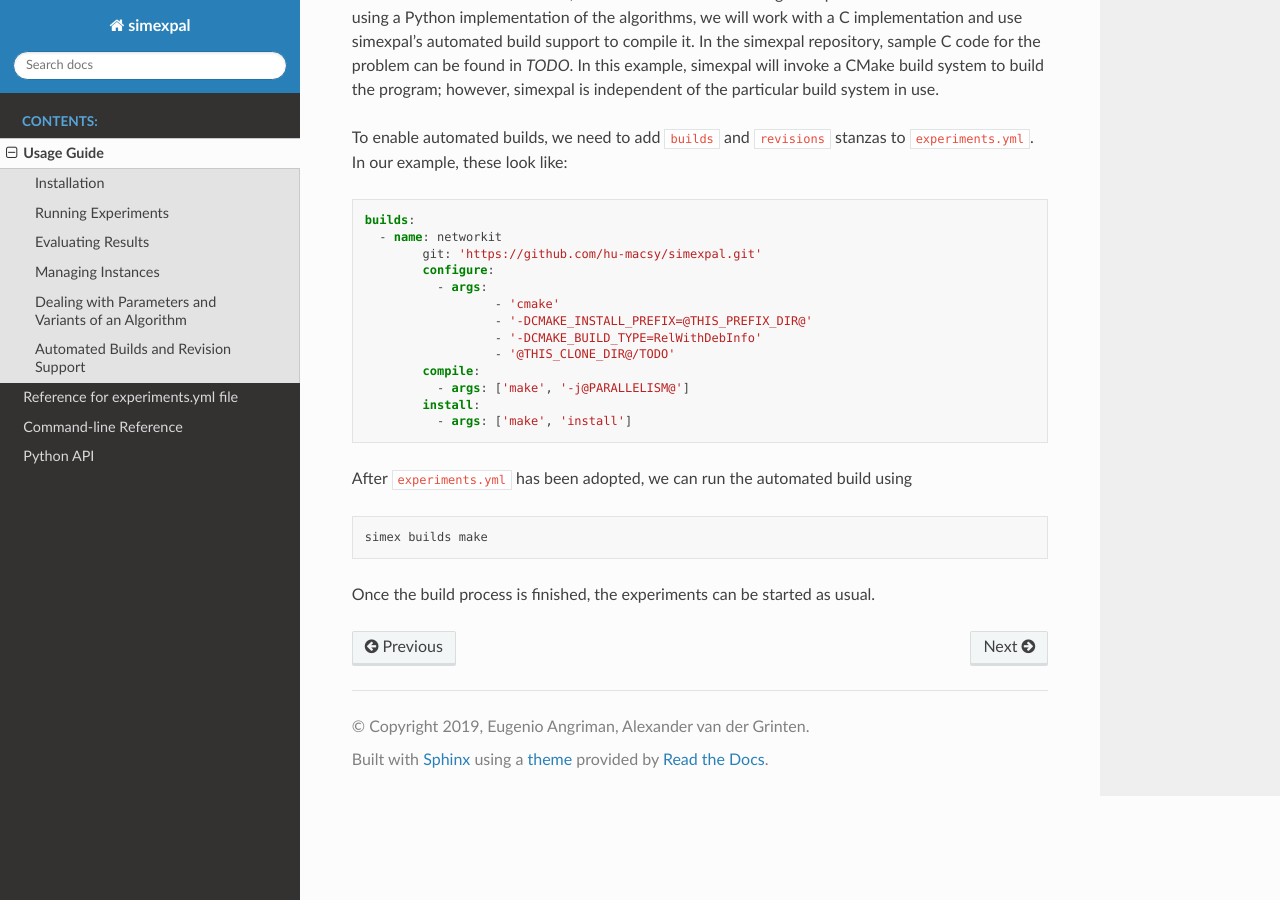
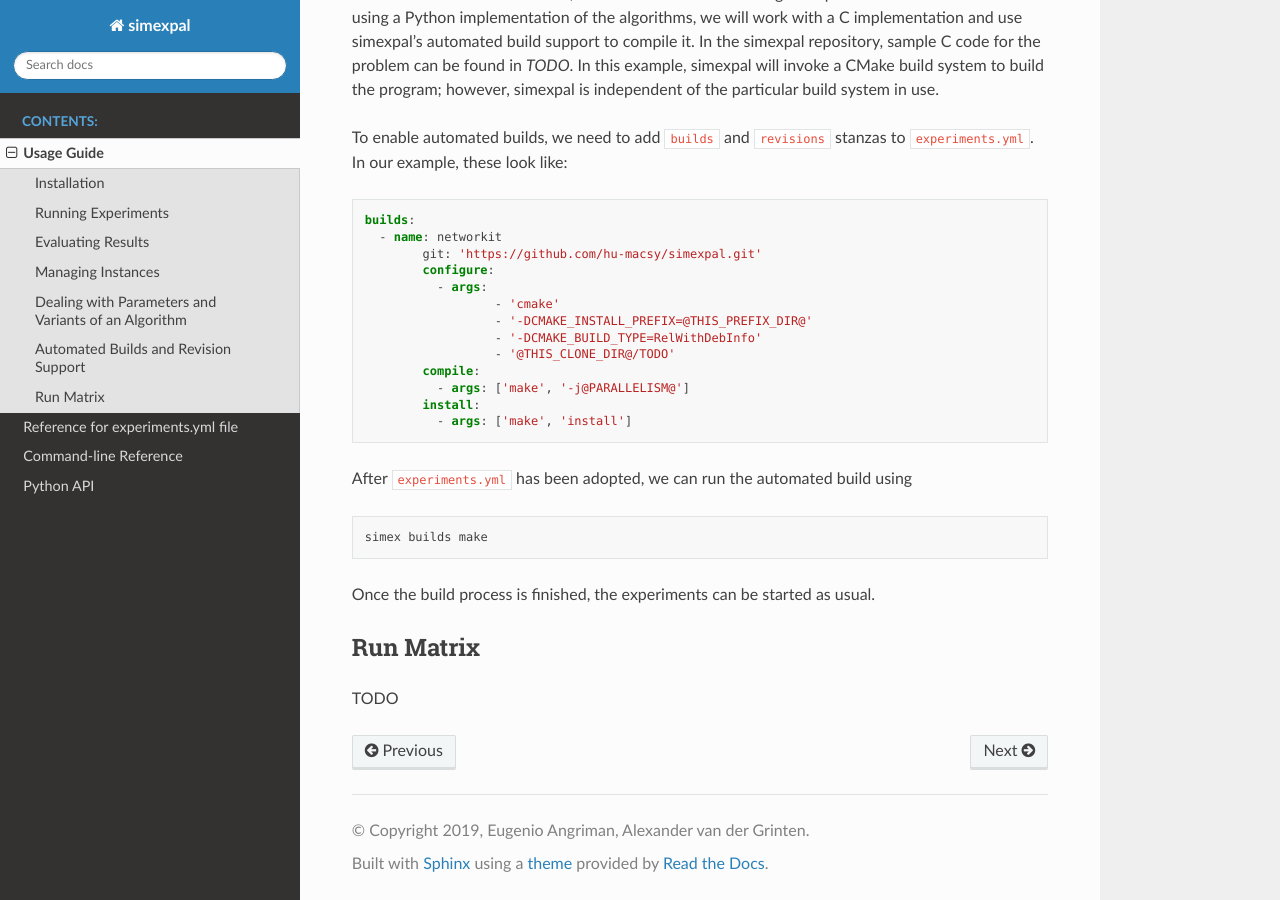
Before and after one commit to hu-macsy/simexpal, a Sphinx documentation site: the page built from docs/user_guide.rst, in a window 1280 px wide and 900 px high, scrolled down 2922 px. Built offline with Sphinx 7.4.7 and the Read the Docs theme 2.0.0, drawn with Linux system fonts in a browser that asks for light colours.

Commit message:
docs: Add empty run matrix section

```diff
--- a/docs/user_guide.rst
+++ b/docs/user_guide.rst
@@ -145,3 +145,8 @@ using
 Once the build process is finished, the experiments can be started as usual.
 
 .. TODO: Give example: how to pull code from this repo, build it and run it.
+
+Run Matrix
+----------
+
+TODO
```
